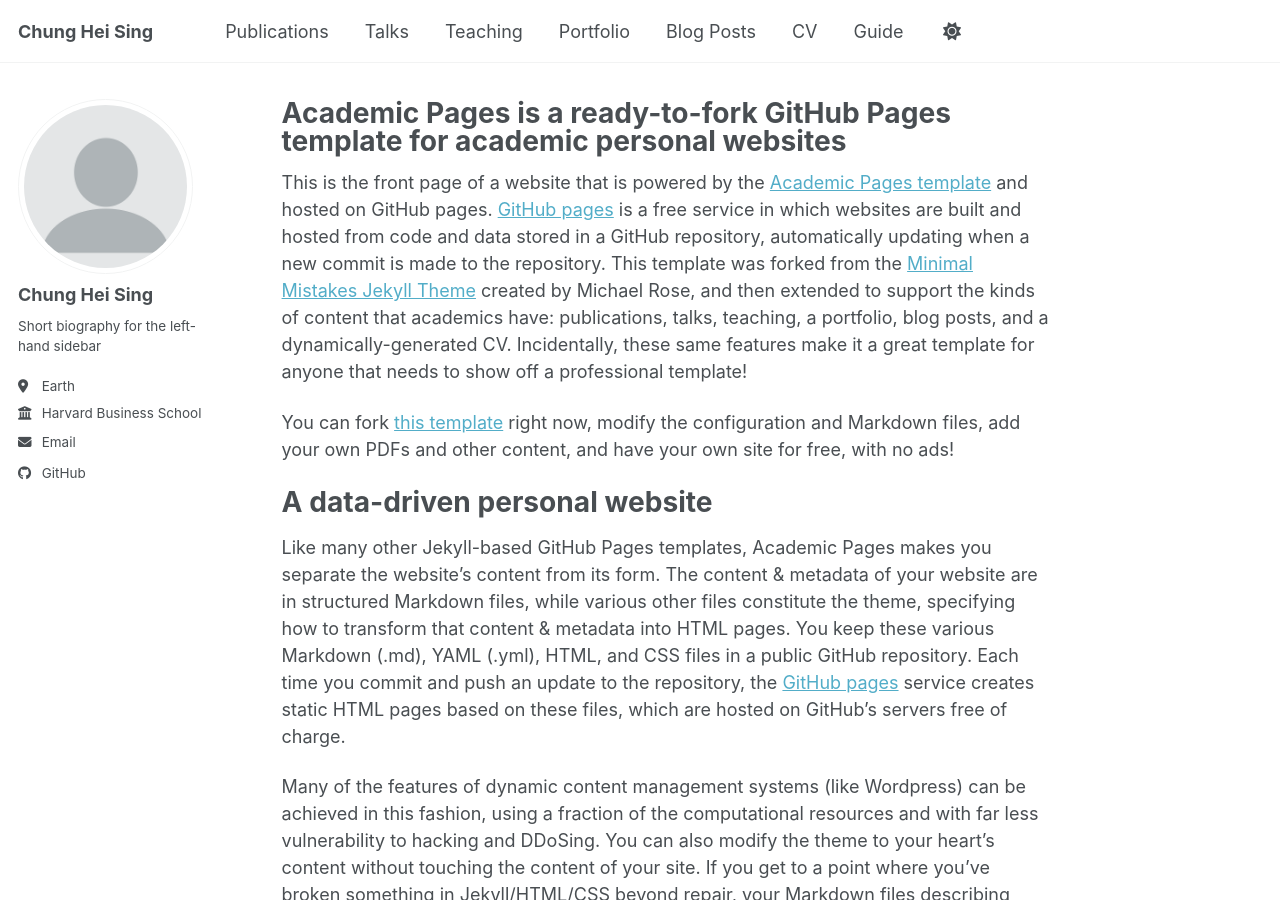
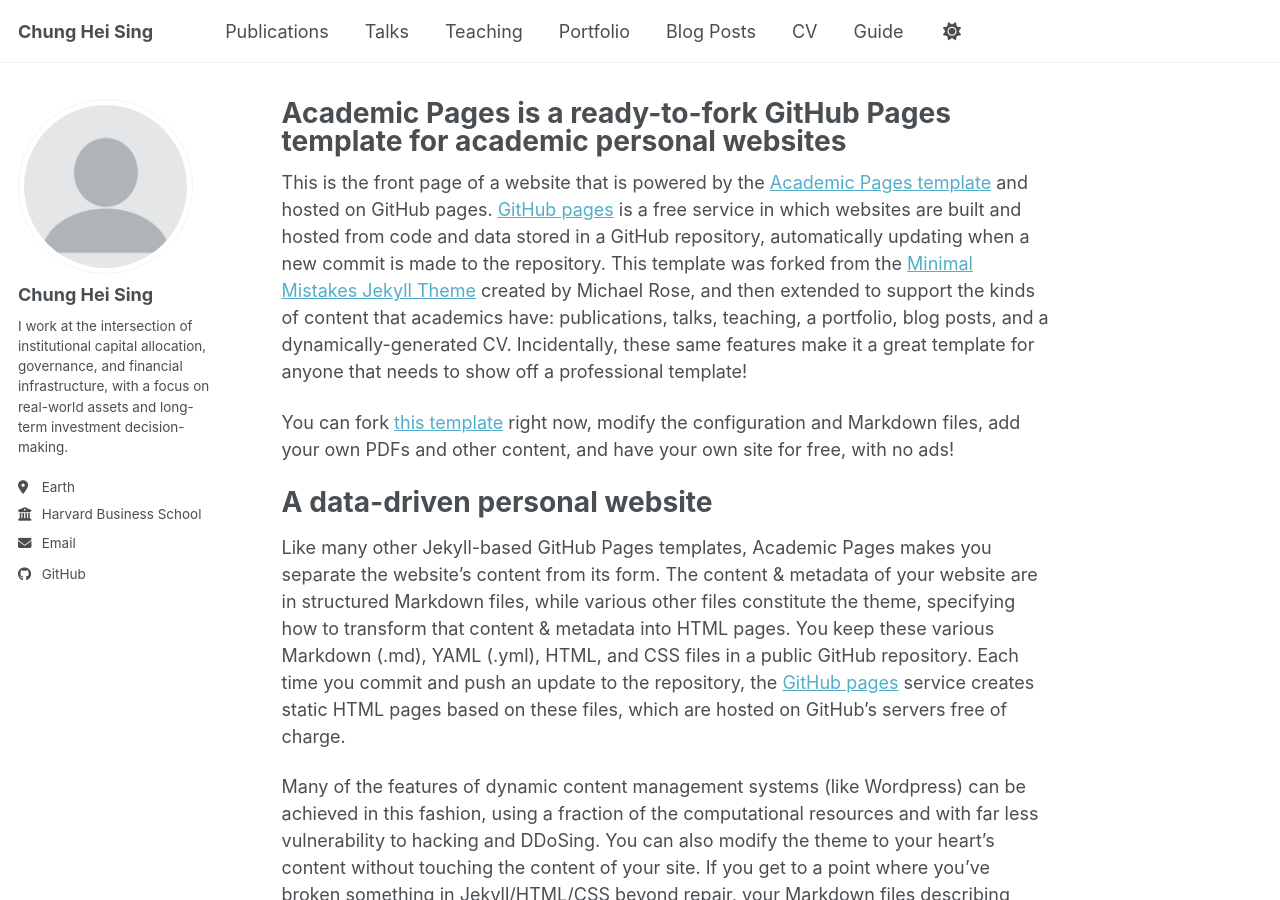
Before and after one commit to chungheising/chungheising.github.io, a Jekyll site: the page built from _pages/about.md, in a window 1280 px wide and 900 px high. Built offline with Jekyll 4.4.1, drawn with Linux system fonts in a browser that asks for light colours; a script bundle is joined from its source files by our own code; library files that are not in the unit come from our copies.

Commit message:
Update _config.yml

```diff
--- a/_config.yml
+++ b/_config.yml
@@ -26,7 +26,7 @@
   avatar           : "profile.png"
   name             : "Chung Hei Sing"
   pronouns         : # example: "he/him/his"
-  bio              : "Short biography for the left-hand sidebar"
+  bio              : "I work at the intersection of institutional capital allocation, governance, and financial infrastructure, with a focus on real-world assets and long-term investment decision-making."
   location         : "Earth"
   employer         : "Harvard Business School"
   uri              : # URL
```
